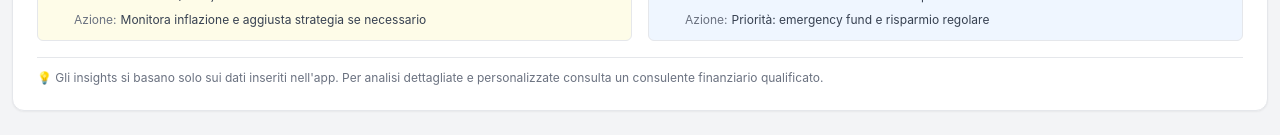
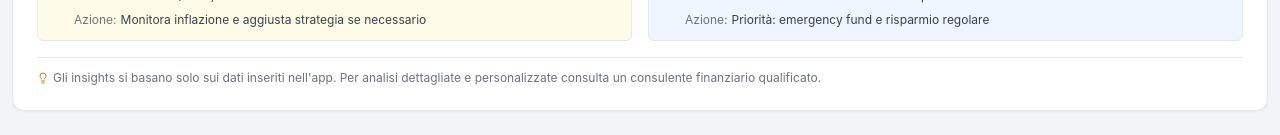
Before and after one commit to Stinocon/MangoMoney, a React (Create React App) app: page / in a window 1280 px wide. Both pictures are taken after a click on the button "Statistiche". Shown: the part 594-729 px from the top of the page. Built offline with nearby package versions, Linux system fonts and the light colour scheme.

Commit message:
Sostituita emoji 💡 con icona Lightbulb nel footer Smart Insights

```diff
--- a/src/components/AccessibleCharts.tsx
+++ b/src/components/AccessibleCharts.tsx
@@ -607,8 +607,9 @@ export const SmartInsights: React.FC<SmartInsightsProps> = ({
 
       {/* Footer con disclaimer */}
       <div className={`mt-4 pt-3 border-t ${darkMode ? 'border-gray-700' : 'border-gray-200'}`}>
-        <p className={`text-xs ${darkMode ? 'text-gray-400' : 'text-gray-500'}`}>
-          💡 Gli insights si basano solo sui dati inseriti nell'app. Per analisi dettagliate e personalizzate consulta un consulente finanziario qualificato.
+        <p className={`text-xs flex items-center gap-1 ${darkMode ? 'text-gray-400' : 'text-gray-500'}`}>
+          <Icon name="lightbulb" size="xs" className={darkMode ? 'text-amber-300' : 'text-amber-600'} />
+          Gli insights si basano solo sui dati inseriti nell'app. Per analisi dettagliate e personalizzate consulta un consulente finanziario qualificato.
         </p>
       </div>
     </div>
```
